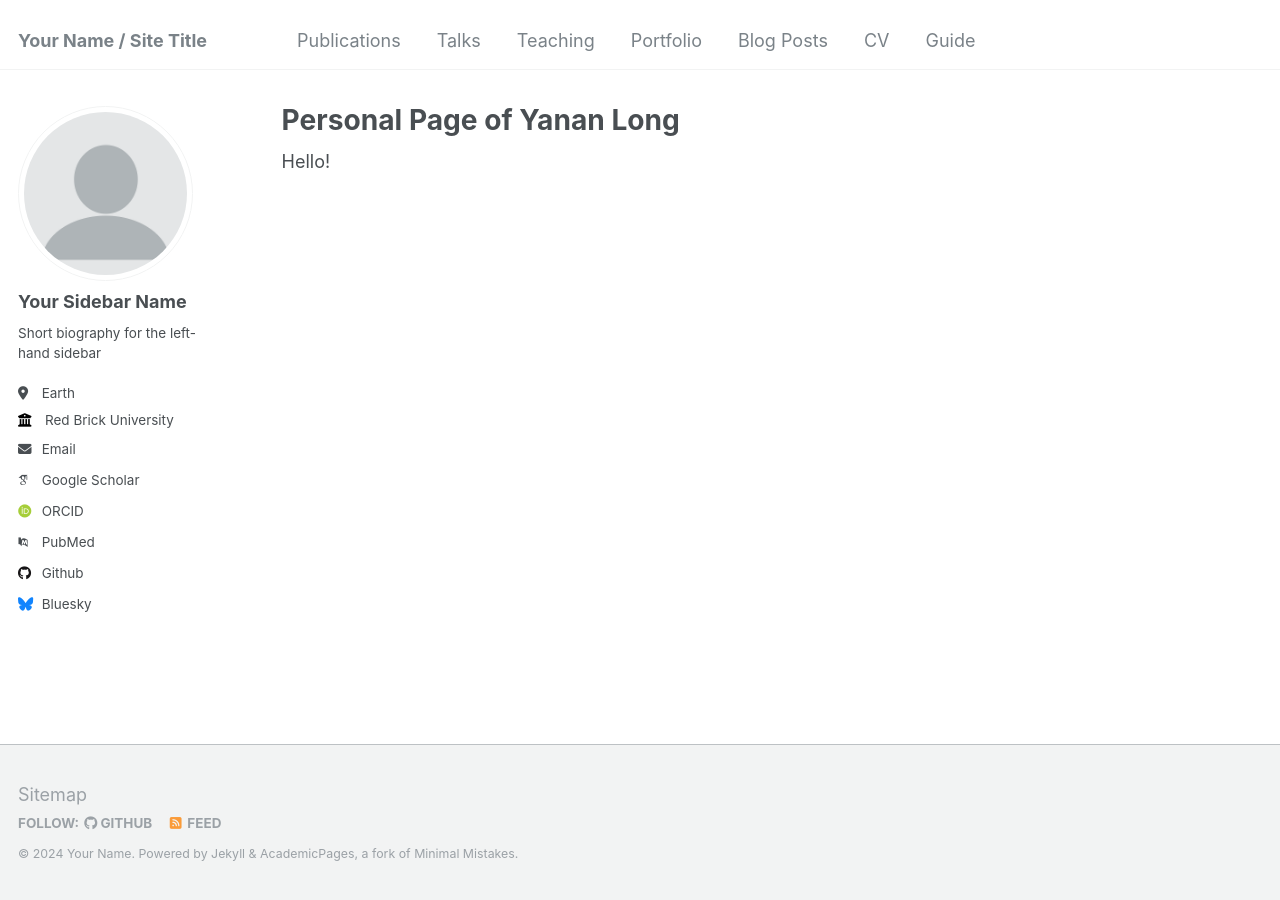
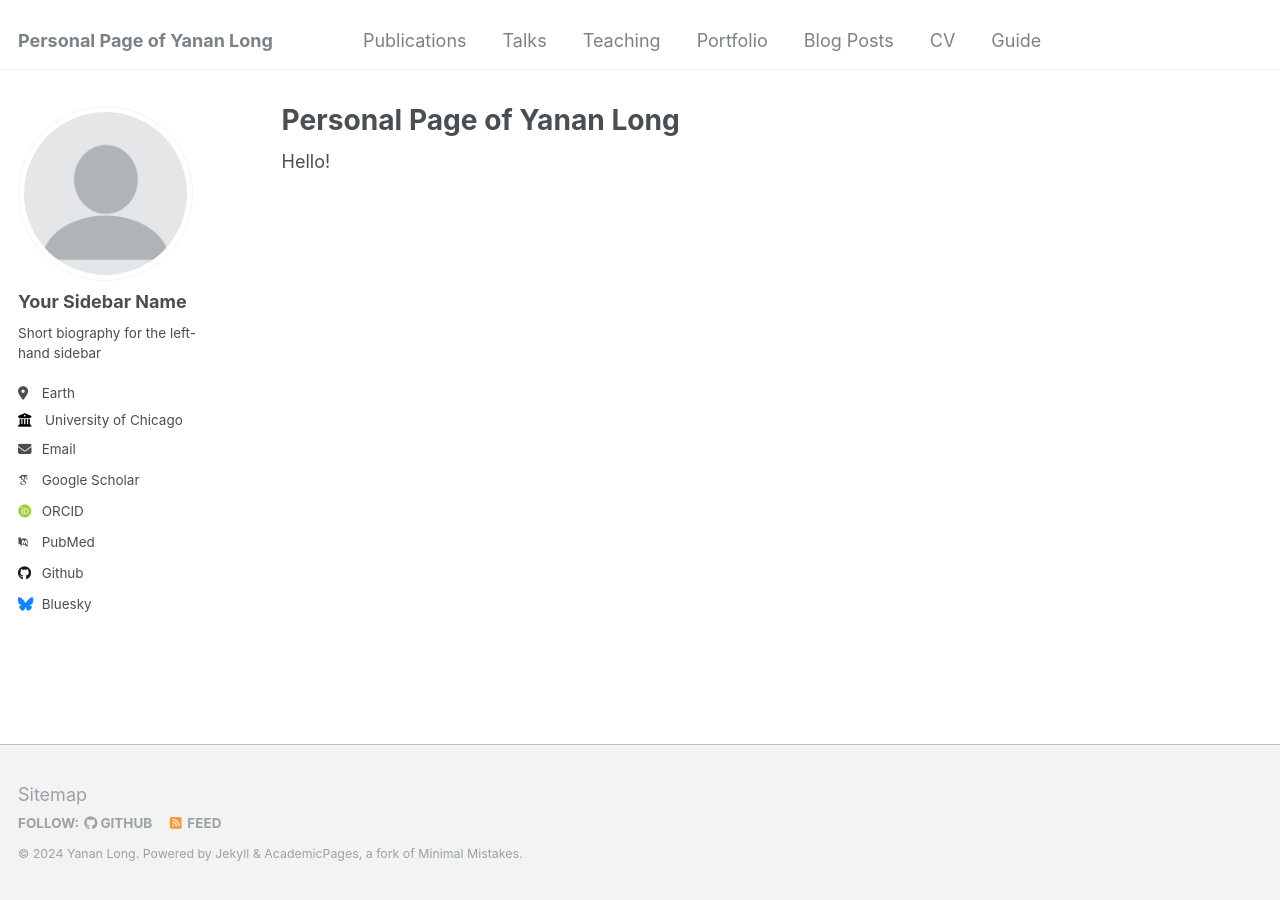
Before and after one commit to yananlong/yananlong.github.io, a Jekyll site: the page built from _pages/about.md, in a window 1280 px wide. Built offline with Jekyll 4.4.1, drawn with Linux system fonts in a browser that asks for light colours; some web fonts are replaced.

Commit message:
Update _config.yml

```diff
--- a/_config.yml
+++ b/_config.yml
@@ -8,9 +8,9 @@
 
 # Basic Site Settings
 locale                   : "en-US"
-title                    : "Your Name / Site Title"
+title                    : "Personal Page of Yanan Long"
 title_separator          : "-"
-name                     : &name "Your Name"
+name                     : &name "Yanan Long"
 description              : &description "personal description"
 url                      : https://academicpages.github.io # the base hostname & protocol for your site e.g. "https://mmistakes.github.io"
 baseurl                  : "" # the subpath of your site, e.g. "/blog"
@@ -26,9 +26,9 @@ author:
   pronouns         : # example: "she/her"
   bio              : "Short biography for the left-hand sidebar"
   location         : "Earth"
-  employer         : "Red Brick University"
+  employer         : "University of Chicago"
   uri              : # URL
-  email            : "none@example.org"
+  email            : "ylong@uchicago.edu"
 
   # Academic websites
   arxiv            : # URL - Update with the correct link to your profile
@@ -210,16 +210,16 @@ kramdown:
 # These settings control the types of collections used by the template
 collections:
   teaching:
-    output: true
+    output: false
     permalink: /:collection/:path/
   publications:
     output: true
     permalink: /:collection/:path/
   portfolio:
-    output: true
+    output: false
     permalink: /:collection/:path/
   talks:
-    output: true
+    output: false
     permalink: /:collection/:path/
 
 
```
